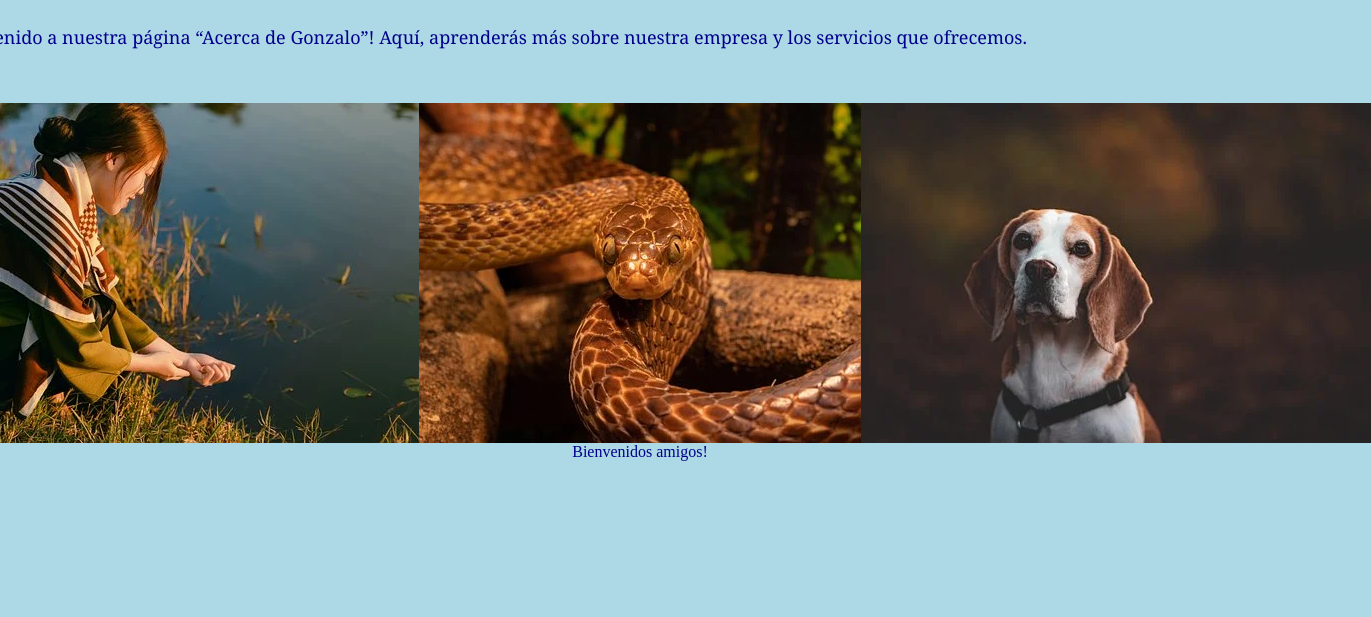
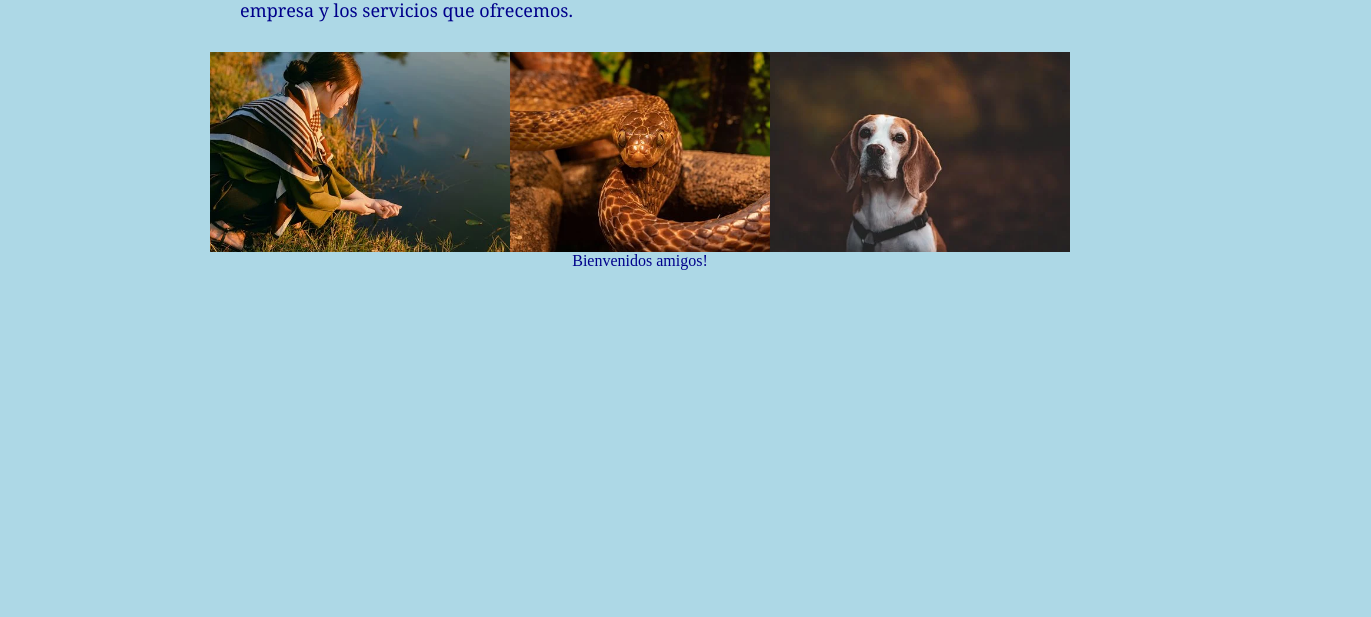
Before and after one commit to GonzaloMonteodorisio/miprimerapagina, a plain HTML site: page src/about.html in a window 1280 px wide. Shown: the part 183-800 px from the top of the page, 1371 px wide, since content can reach past the window. Drawn offline with Linux system fonts and the light colour scheme.

Commit message:
Cambio de altura de las imágenés de la sección about

```diff
--- a/css/styles.css
+++ b/css/styles.css
@@ -1,3 +1,8 @@
+* {
+  margin: 0;
+  padding: 0;
+}
+
 body {
   background-color: lightblue;
   color: darkblue;
@@ -141,3 +146,7 @@ footer {
 .greeting {
   text-align: center;
 }
+
+.about-images {
+  height: 200px;
+}
--- a/src/about.html
+++ b/src/about.html
@@ -27,9 +27,9 @@
         sobre nuestra empresa y los servicios que ofrecemos.
       </p>
       <div class="about-images-container">
-        <img src="../images/china.webp" alt="China"/>
-        <img src="../images/snake.webp" alt="Serpiente"/>
-        <img src="../images/perro.webp" alt="Perro"/>
+        <img src="../images/china.webp" alt="China" class="about-images"/>
+        <img src="../images/snake.webp" alt="Serpiente" class="about-images"/>
+        <img src="../images/perro.webp" alt="Perro" class="about-images"/>
       </div>
       <div class="greeting">Bienvenidos amigos!</div>
     </main>
```
